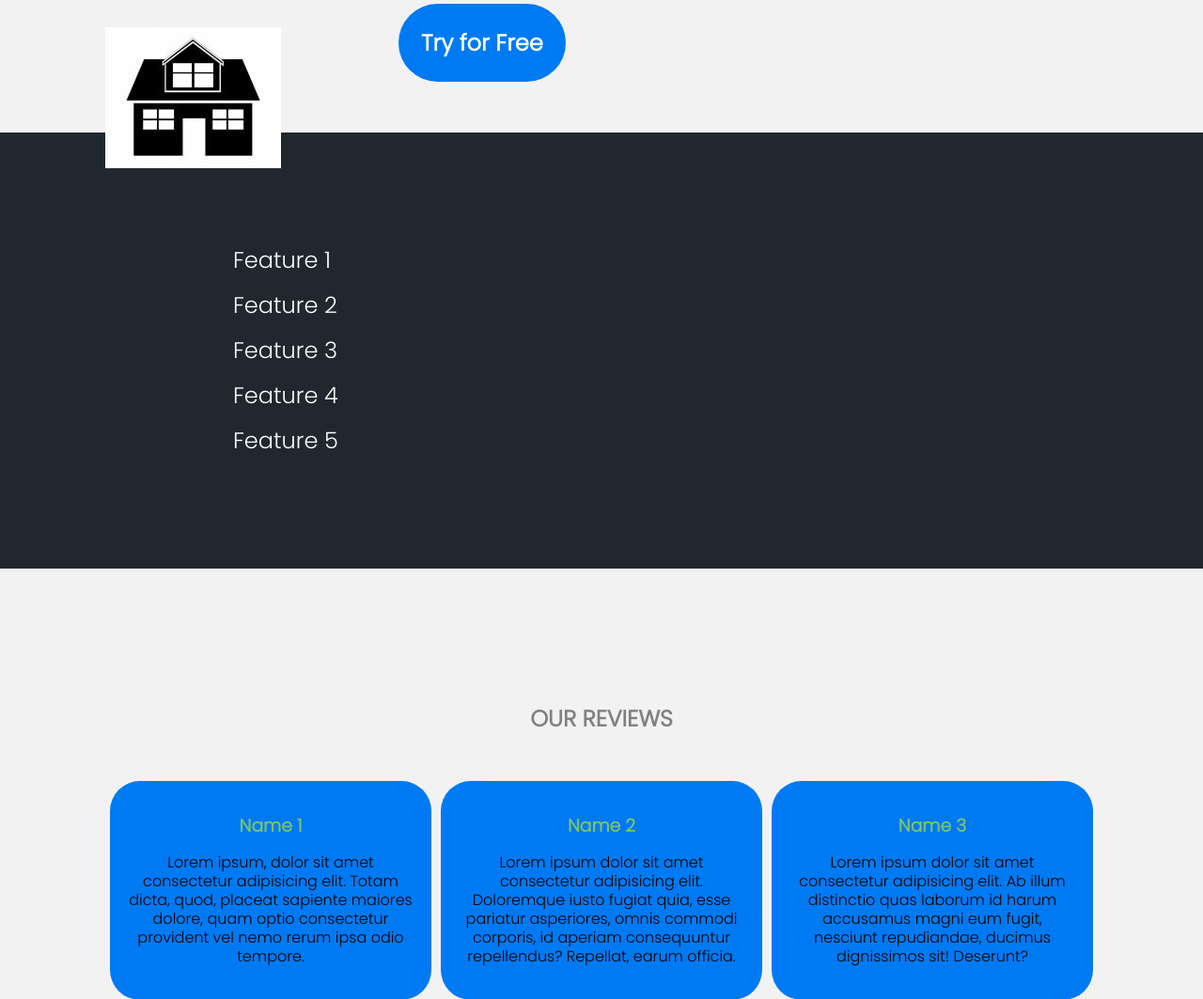
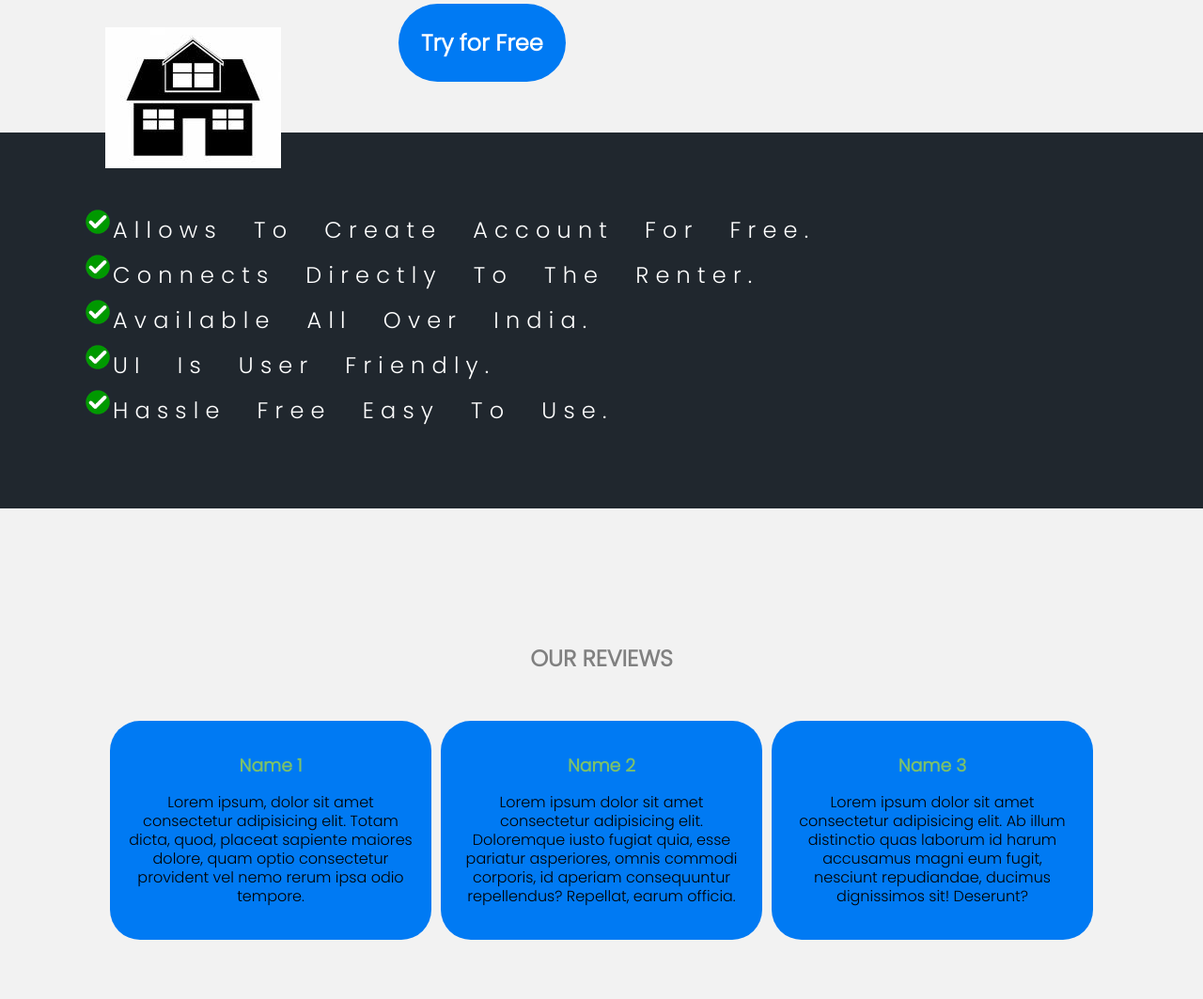
Before and after one commit to Karma1810/PBL-Project, a PHP site: page /Homepage.html in a window 1280 px wide. Shown: the part 405-1468 px from the top of the page at 94% size. Run offline with PHP 8.4, Linux system fonts and the light colour scheme.

Commit message:
tickmarkandfeatures

```diff
--- a/Homepage.css
+++ b/Homepage.css
@@ -115,18 +115,34 @@ img{
 .features-section{
   background-color: #20272e;
   color: white;
+  margin:0;
+  line-height: 3em;
+  padding: 5em;
 }
 .reviews-section{
   padding-bottom: 1em;
 }
 .now{
   padding: 0;
-  margin-left: 4em;
   color: white;
   text-decoration: none;
   font-style: bold;
   font-size: 1.5em;
   line-height: 2em;
+  text-transform: capitalize;
+  letter-spacing: 0.3em;
+  word-spacing: 0.8em;
+  position: relative;
+}
+
+.now:before{
+  content: '';
+   left: -1.3em;
+   width: 30px;
+   height: 30px;
+   position: absolute;
+   background-image: url('../images/tickmark.jpg');
+   background-size: contain;
 }
 
 h2{
--- a/Homepage.html
+++ b/Homepage.html
@@ -43,11 +43,11 @@
     <section class="features-section">
         <div class="container">
             <ul class="features-section-cta">
-                <li class="now">Feature 1</li>
-                <li class="now">Feature 2</li>
-                <li class="now">Feature 3</li>
-                <li class="now">Feature 4</li>
-                <li class="now">Feature 5</li>
+                <li class="now">Allows to create account for free.</li>
+                <li class="now">Connects directly to the renter.</li>
+                <li class="now">Available all over India.</li>
+                <li class="now">UI is user friendly.</li>
+                <li class="now">Hassle free easy to use.</li>
             </ul>
         </div>
     </section>
```
Also changed, not shown: images/tickmark.jpg (added), images/tickmark2.jpg (added), images/tickmark3.png (added).
